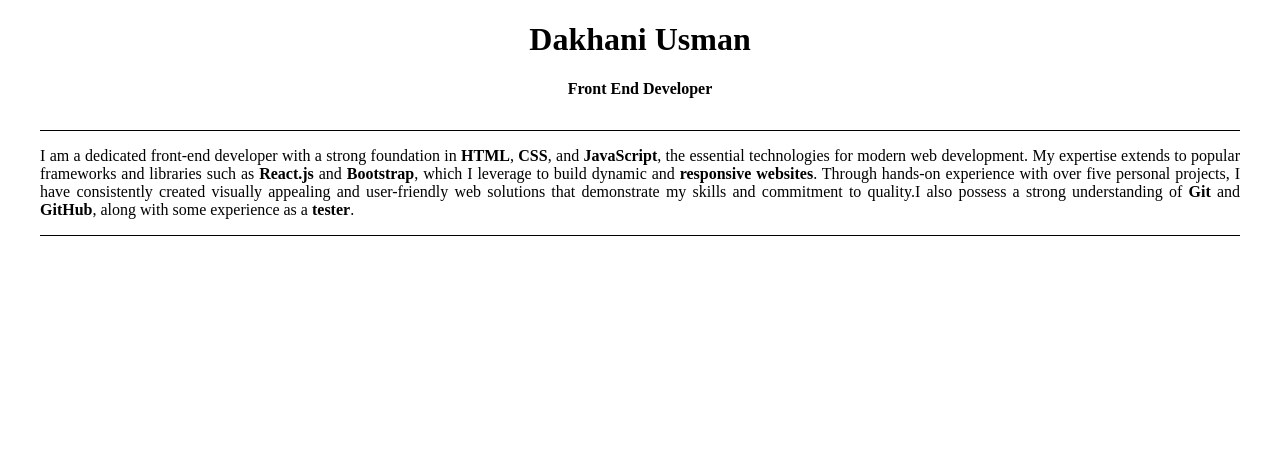
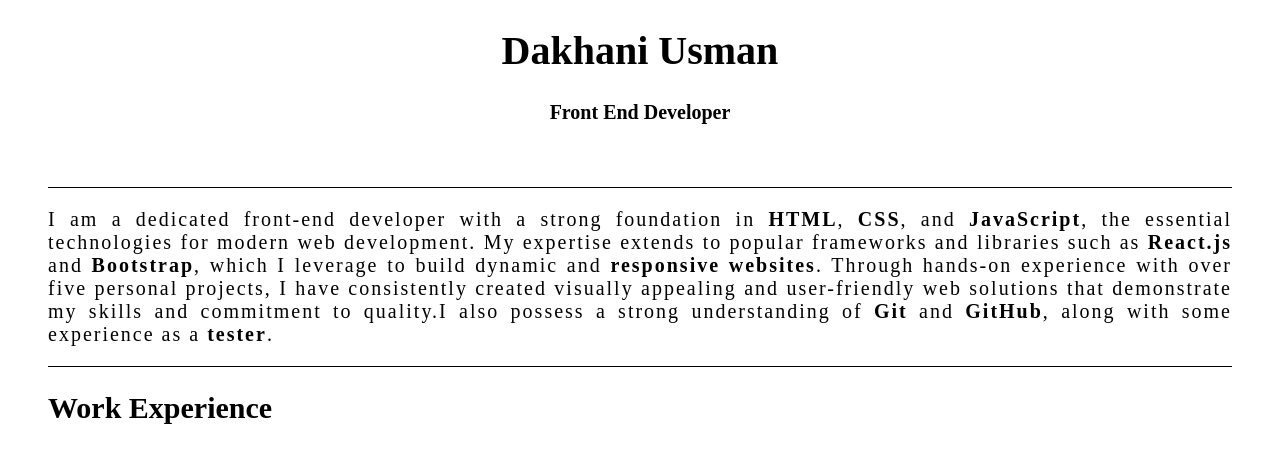
Before and after one commit to DakhaniUsman/html-css, a plain HTML site: page Day-5/resume/index.html in a window 1280 px wide. Drawn offline with Linux system fonts and the light colour scheme.

Commit message:
resume task

```diff
--- a/Day-5/resume/index.html
+++ b/Day-5/resume/index.html
@@ -7,6 +7,7 @@
     <style>
         body{
             font-family:'Times New Roman', Times, serif;
+            font-size: 20px;
         }
         .top-headings{
             text-align: center;
@@ -25,6 +26,7 @@
             border-top: 1px solid #000;
             border-bottom: 1px solid #000;
             text-align: justify;
+            letter-spacing: 2px;
         }
     </style>
 </head>
@@ -32,14 +34,18 @@
     <div class="top-headings">
         <h1 class="main-heading txt-center">Dakhani Usman</h1>
         <p class="sub-heading">Front End Developer</p>
+        <div class="profile">
+            <img src="" alt="">
+        </div>
     </div>
+
 
     <div class="main">
         <div class="description">
             <p class="desc">I am a dedicated front-end developer with a strong foundation in <b>HTML</b>, <b>CSS</b>, and <b>JavaScript</b>, the essential technologies for modern web development. My expertise extends to popular frameworks and libraries such as <b>React.js</b> and <b>Bootstrap</b>, which I leverage to build dynamic and <b>responsive websites</b>. Through hands-on experience with over five personal projects, I have consistently created visually appealing and user-friendly web solutions that demonstrate my skills and commitment to quality.I also possess a strong understanding of <b>Git</b> and <b>GitHub</b>, along with some experience as a <b>tester</b>.</p>
         </div>
         <div class="experience">
-
+            <h2>Work Experience</h2>
         </div>
     </div>
 </body>
```
